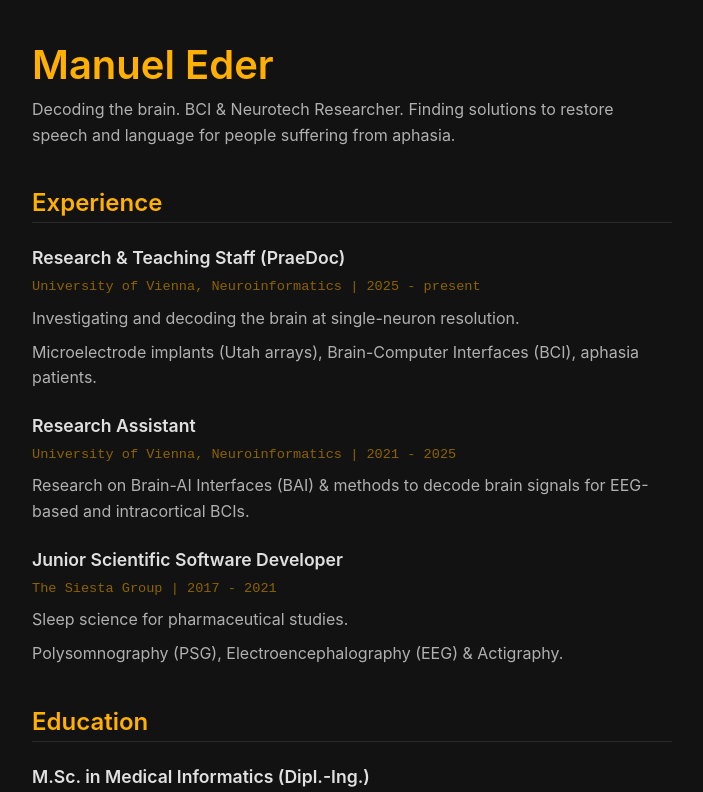
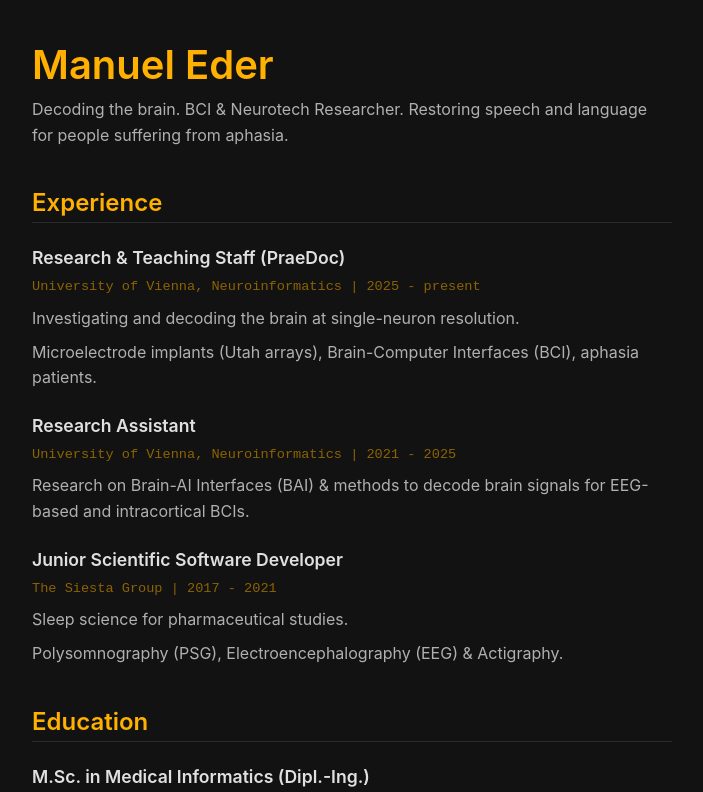
Before and after one commit to ederm42/ederm42.github.io, a plain HTML site: page index.html in a window 1280 px wide. Shown: the top 792 px of the page, without its empty margins (288-991 px from the left). Drawn offline with nearby package versions, Linux system fonts and the light colour scheme.

Commit message:
Minor changes

```diff
--- a/index.html
+++ b/index.html
@@ -179,7 +179,7 @@
 
         <!-- HEADER -->
         <h1>Manuel Eder</h1>
-        <p>Decoding the brain. BCI & Neurotech Researcher. Finding solutions to restore speech and language for people suffering from aphasia.</p>
+        <p>Decoding the brain. BCI & Neurotech Researcher. Restoring speech and language for people suffering from aphasia.</p>
 
         <!-- EXPERIENCE -->
         <h2>Experience</h2>
@@ -230,7 +230,8 @@
         <p class="meta">IEEE Transactions on Neural Systems and Rehabilitation Engineering</p>
         <p class="authors">By A. Meunier, M. R. Žák, L. Munz, S. Garkot, M. Eder, J. Xu, and M. Grosse-Wentrup</p>
         <p>Introducing Brain-Artificial Intelligence Interfaces (BAIs), a new class of non-invasive BCIs that leverage pre-trained AI agents and LLMs to replace parts of the neuro-cognitive pipeline, allowing cognitively impaired users to complete complex communication tasks without generating language.</p>
-        <a href="https://doi.org/10.1109/TNSRE.2026.3703091">Read Paper (DOI: 10.1109/TNSRE.2026.3703091 )</a>
+        <a href="https://doi.org/10.1109/TNSRE.2026.3703091">Read Paper (DOI: 10.1109/TNSRE.2026.3703091)</a>
+
         <!-- CONTROLS -->
         <div class="theme-switcher">
             <div style="font-size: 10px; text-transform: uppercase; margin-bottom: 10px; color: var(--theme-amber-dim); letter-spacing: 1px;" class="no-fall">Environment Controls</div>
```
